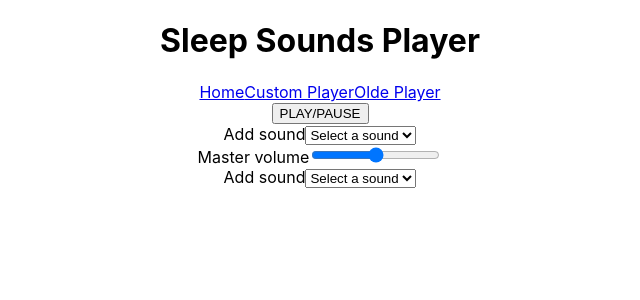
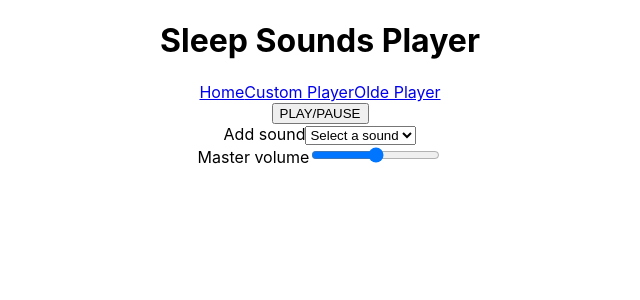
Before and after one commit to greg-navarro/Sleep-Sounds-Player, a React (Create React App) app in the folder sleep-sounds-app/: page /custom-player in a window 1280 px wide. Shown: the top 300 px of the page, without its empty margins (320-960 px from the left). Built offline with nearby package versions, Linux system fonts and the light colour scheme.

Commit message:
Master volume partially works

```diff
--- a/sleep-sounds-app/src/components/Player.js
+++ b/sleep-sounds-app/src/components/Player.js
@@ -14,7 +14,7 @@ export default function Player({ present = [], otherSounds = [] }) {
   // In order to manipulate the individual volume sources with the master volume control
   // we need to associate a unique id with each sound source.
   const initialSoundSources = present.map(sound => ({ ...sound, id: v4() }));
-  const [soundSources, updateSoundSources] = useState(initialSoundSources);
+  const [soundSources, setSoundSources] = useState(initialSoundSources);
 
   let justLoaded = true;
   const play = () => {
@@ -61,12 +61,7 @@ export default function Player({ present = [], otherSounds = [] }) {
 
   const getMasterVolume = () => (masterVolumeLevel);
 
-  // const [selectedOption, setSelectedOption] = useState(options[0].value);
-  const addSoundSource = (sourceIndex) => {
-    const sourceToAdd = otherSounds[sourceIndex];
-    soundSources.push(sourceToAdd);
-    updateSoundSources(soundSources);
-  };
+  const registerNewSound = (newSound) => (setSoundSources([...soundSources, newSound]));
 
   return (
     <>
@@ -77,7 +72,7 @@ export default function Player({ present = [], otherSounds = [] }) {
         </button>
       </div>
       {/* sound ranges */}
-      <SoundSourceList otherSounds={otherSounds} getMasterVolume={getMasterVolume} />
+      <SoundSourceList present={present} otherSounds={otherSounds} getMasterVolume={getMasterVolume} registerNewSound={registerNewSound} />
       {/* master volume */}
       <div id="master-volume-container">
         <label htmlFor="master-volume">Master volume</label>
@@ -92,29 +87,6 @@ export default function Player({ present = [], otherSounds = [] }) {
         >
         </input>
       </div>
-      {/* Add additional sounds */}
-      <div>
-        <label htmlFor="otherSounds">Add sound</label>
-        <select
-          name="otherSounds"
-          value="Sounds"
-          onChange={(e) => {
-            e.preventDefault();
-            addSoundSource(e.target.value);
-          }}
-        >
-          <option value="Select a sound">Select a sound</option>
-          {otherSounds.map((sound, i) =>
-          (
-            <option
-              key={i}
-              value={i}
-            >
-              {sound.name}
-            </option>
-          ))}
-        </select>
-      </div>
     </>
   );
 }
--- a/sleep-sounds-app/src/components/SoundSourceList.js
+++ b/sleep-sounds-app/src/components/SoundSourceList.js
@@ -2,9 +2,11 @@ import React, { useState } from "react";
 import SoundSource from "./SoundSource";
 
 export default function SoundSourceList({
-  presents = [],
+  present = [],
   otherSounds = [],
-  getMasterVolume = f => f }) {
+  getMasterVolume = f => f,
+  registerNewSound = f => f
+}) {
   const [soundSourceElements, setSoundSourceElement] = useState([]);
   // function to create Sound Source elements
   const initializeSoundSource = (sound) => {
@@ -25,6 +27,7 @@ export default function SoundSourceList({
     const newSource = initializeSoundSource(sourceToAdd);
     setSoundSourceElement([...soundSourceElements, newSource]);
     console.log(soundSourceElements);
+    registerNewSound(sourceToAdd)
   };
 
 
```
